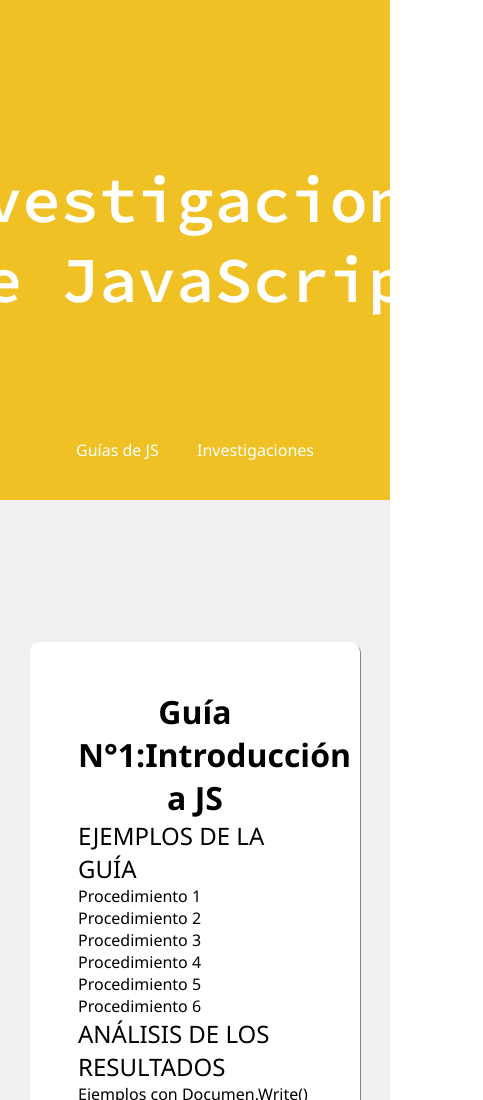
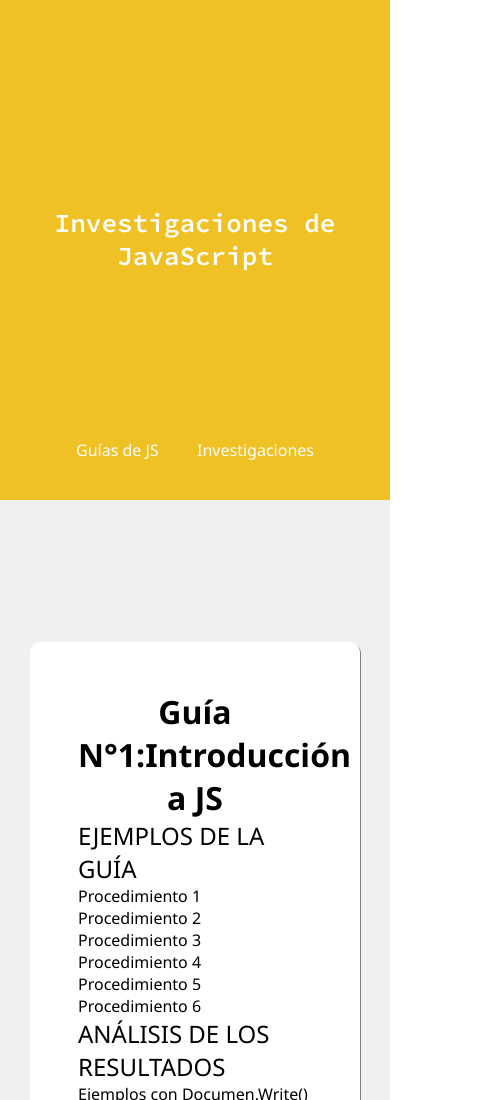
Before and after one commit to Kenie4r/dawhn.github.io, a plain HTML site: page investigacion.html in a window 390 px wide. Shown: the top 1100 px of the page, 483 px wide, since content can reach past the window. Drawn offline with Linux system fonts and the light colour scheme.

Commit message:
arreglos para el responsive

```diff
--- a/css/style.css
+++ b/css/style.css
@@ -12,6 +12,7 @@
     flex-direction: column;
     justify-content: center;
     align-items: center;
+    transition: height 0.2s;
 }
 .header>.title{
     font-family: 'Source Code Pro', monospace;
@@ -88,3 +89,13 @@
     text-decoration: none;
     color: black;
 }
+
+@media(max-width: 700px){
+    .rHeader>.menu li{
+        font-size: small;
+    }
+    .header>.title{
+        font-size: small;
+        text-align: center;
+    }
+}
```
Also changed, not shown: index.html (+1 -0 lines).
